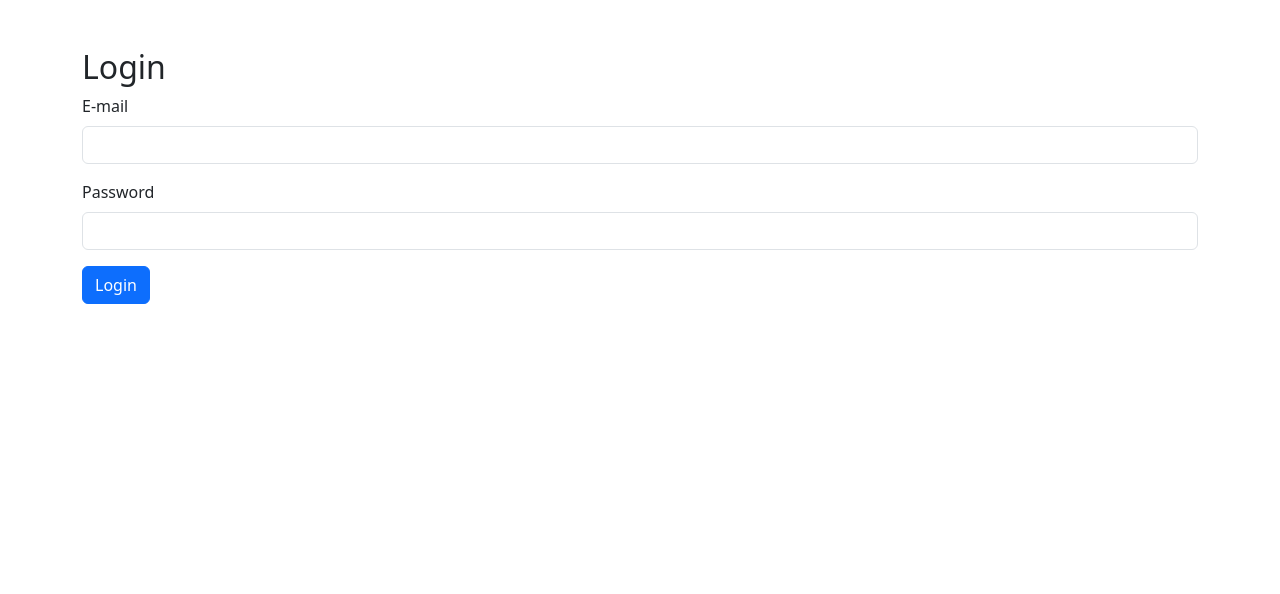
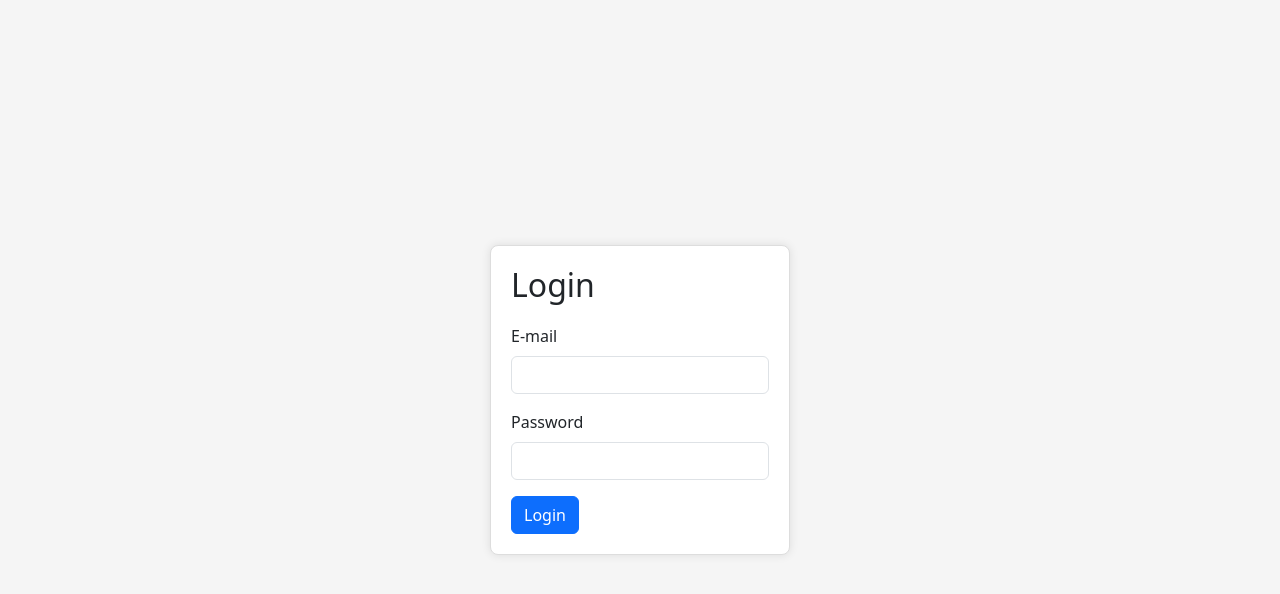
Before and after one commit to sfspacov/front-task-manager, a React (Create React App) app: page /login in a window 1280 px wide. Shown: the top 594 px of the page. Built offline with nearby package versions, Linux system fonts and the light colour scheme.

Commit message:
Login.css

```diff
--- /dev/null
+++ b/src/Login.css
@@ -0,0 +1,21 @@
+/* src/Login.css */
+.login-container {
+    display: flex;
+    justify-content: center;
+    align-items: center;
+    height: 100vh; /* Full viewport height */
+    background-color: #f5f5f5; /* Light background color */
+  }
+
+  .login-box {
+    width: 300px; /* Width of the login box */
+    padding: 20px;
+    border: 1px solid #ddd;
+    border-radius: 8px;
+    background-color: #fff;
+    box-shadow: 0 0 10px rgba(0, 0, 0, 0.1);
+  }
+
+  .login-box h2 {
+    margin-bottom: 20px;
+  }
--- a/src/Login.js
+++ b/src/Login.js
@@ -1,6 +1,7 @@
 // src/Login.js
 import React, { useState } from 'react';
 import { useNavigate } from 'react-router-dom';
+import './Login.css'; // Import the CSS file
 
 const Login = ({ onLogin }) => {
   const [email, setEmail] = useState('');
@@ -30,7 +31,8 @@ const Login = ({ onLogin }) => {
   };
 
   return (
-    <div className="container mt-5">
+    <div className="login-container">
+      <div className="login-box">
         <h2>Login</h2>
         <form onSubmit={handleSubmit}>
           <div className="mb-3">
@@ -58,6 +60,7 @@ const Login = ({ onLogin }) => {
           <button type="submit" className="btn btn-primary">Login</button>
         </form>
       </div>
+    </div>
   );
 };
 
```
Lines whose indentation alone changed are shown as unchanged.
